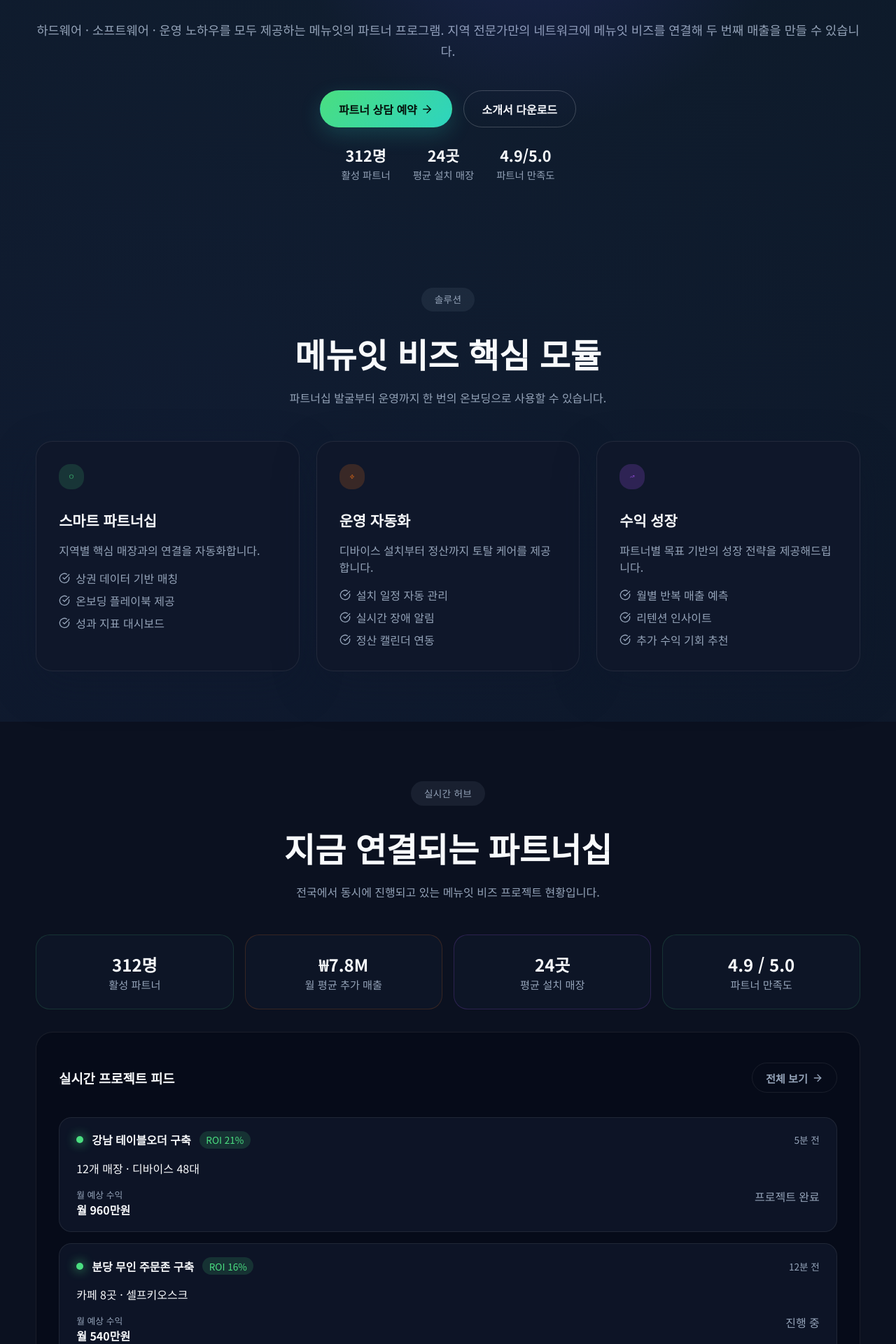
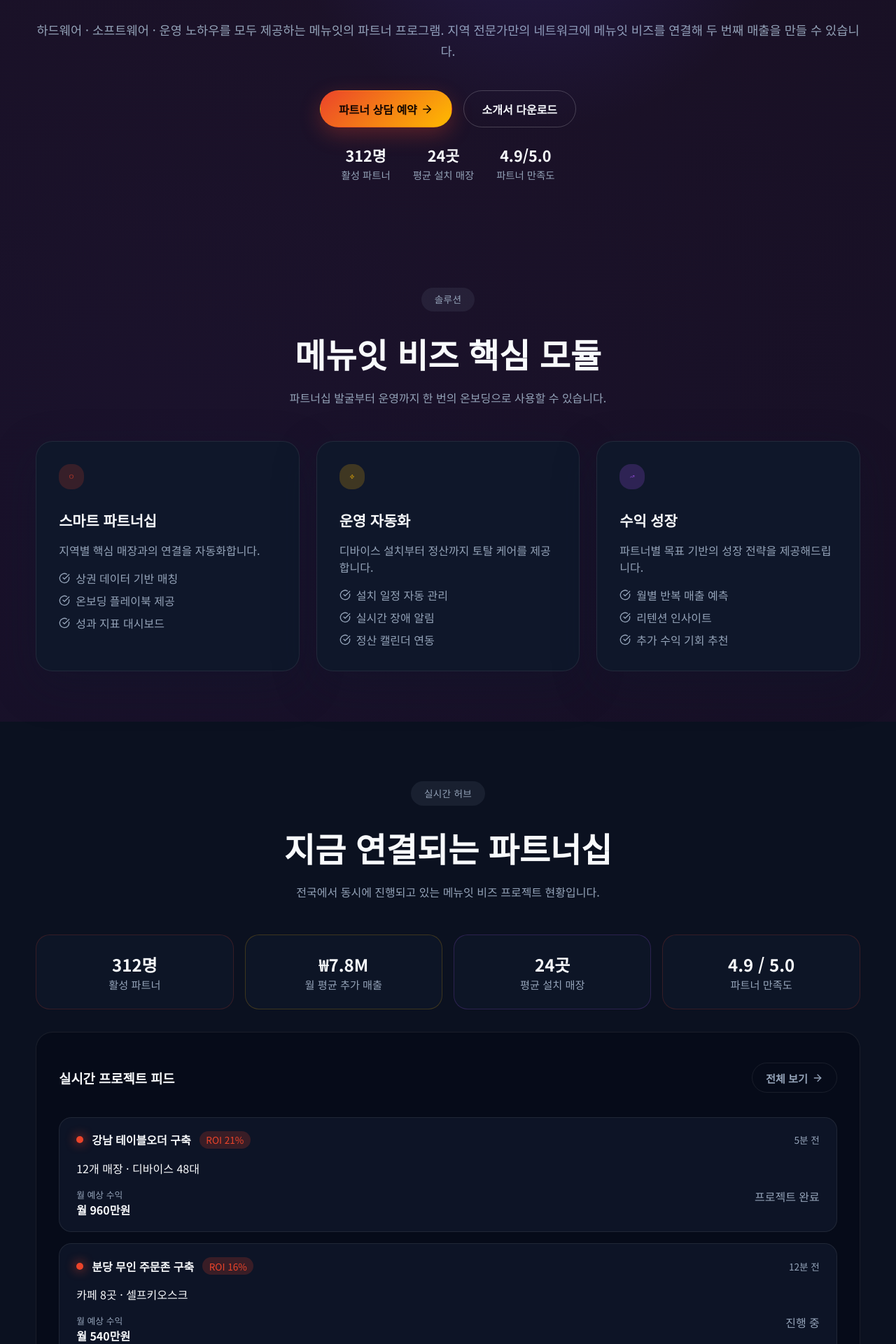
Before and after one commit to chorock-rock/menuit-hub, a Next.js app: page / in a window 1280 px wide. Shown: the part 400-2320 px from the top of the page at 70% size. Built offline with nearby package versions, Linux system fonts and the light colour scheme.

Commit message:
Design Upgrade

```diff
--- a/app/globals.css
+++ b/app/globals.css
@@ -6,10 +6,10 @@
   --border: rgba(255, 255, 255, 0.08);
   --text: #f8fafc;
   --muted: #94a3b8;
-  --mint: #4ade80;
-  --mint-soft: rgba(74, 222, 128, 0.15);
-  --peach: #f97316;
-  --peach-soft: rgba(249, 115, 22, 0.18);
+  --brand: #eb442a;
+  --brand-soft: rgba(235, 68, 42, 0.18);
+  --point: #ffbb00;
+  --point-soft: rgba(255, 187, 0, 0.2);
   --lavender: #a855f7;
   --lavender-soft: rgba(168, 85, 247, 0.2);
 }
@@ -22,7 +22,7 @@
 
 body {
   margin: 0;
-  background: radial-gradient(circle at top, rgba(74, 222, 128, 0.08), transparent),
+  background: radial-gradient(circle at top, rgba(235, 68, 42, 0.08), transparent),
     radial-gradient(circle at 20% 20%, rgba(79, 70, 229, 0.12), transparent),
     var(--bg);
   color: var(--text);
@@ -64,7 +64,7 @@
   width: 48px;
   height: 48px;
   border-radius: 16px;
-  background: linear-gradient(135deg, var(--mint), #10b981);
+  background: linear-gradient(135deg, var(--brand), var(--point));
   display: flex;
   align-items: center;
   justify-content: center;
@@ -116,9 +116,9 @@
 }
 
 .btn--primary {
-  background: linear-gradient(135deg, var(--mint), #2dd4bf);
-  color: #04110b;
-  box-shadow: 0 10px 30px rgba(45, 212, 191, 0.2);
+  background: linear-gradient(135deg, var(--brand), var(--point));
+  color: #140600;
+  box-shadow: 0 10px 30px rgba(235, 68, 42, 0.3);
 }
 
 .btn--secondary {
@@ -133,7 +133,7 @@
 
 .btn--primary:hover {
   transform: translateY(-2px);
-  box-shadow: 0 15px 35px rgba(74, 222, 128, 0.3);
+  box-shadow: 0 15px 35px rgba(255, 187, 0, 0.35);
 }
 
 .btn--secondary:hover,
@@ -191,7 +191,7 @@
 }
 
 .gradient-text {
-  background: linear-gradient(120deg, var(--mint), #38bdf8, #a855f7);
+  background: linear-gradient(120deg, var(--brand), var(--point), #a855f7);
   -webkit-background-clip: text;
   color: transparent;
 }
@@ -296,14 +296,14 @@
   color: var(--muted);
 }
 
-.card--mint .card__icon {
-  background: var(--mint-soft);
-  color: var(--mint);
+.card--brand .card__icon {
+  background: var(--brand-soft);
+  color: var(--brand);
 }
 
-.card--peach .card__icon {
-  background: var(--peach-soft);
-  color: var(--peach);
+.card--point .card__icon {
+  background: var(--point-soft);
+  color: var(--point);
 }
 
 .card--lavender .card__icon {
@@ -336,12 +336,12 @@
   font-size: 0.95rem;
 }
 
-.stat--mint {
-  border-color: var(--mint-soft);
+.stat--brand {
+  border-color: var(--brand-soft);
 }
 
-.stat--peach {
-  border-color: var(--peach-soft);
+.stat--point {
+  border-color: var(--point-soft);
 }
 
 .stat--lavender {
@@ -386,16 +386,16 @@
   width: 10px;
   height: 10px;
   border-radius: 50%;
-  background: var(--mint);
-  box-shadow: 0 0 15px var(--mint);
+  background: var(--brand);
+  box-shadow: 0 0 15px var(--brand);
 }
 
 .feed__roi {
   font-size: 0.85rem;
   padding: 0.15rem 0.6rem;
   border-radius: 999px;
-  background: rgba(74, 222, 128, 0.15);
-  color: var(--mint);
+  background: rgba(235, 68, 42, 0.2);
+  color: var(--brand);
 }
 
 .feed__time {
@@ -445,14 +445,14 @@
   margin-bottom: 1rem;
 }
 
-.step--mint .step__icon {
-  background: var(--mint-soft);
-  color: var(--mint);
+.step--brand .step__icon {
+  background: var(--brand-soft);
+  color: var(--brand);
 }
 
-.step--peach .step__icon {
-  background: var(--peach-soft);
-  color: var(--peach);
+.step--point .step__icon {
+  background: var(--point-soft);
+  color: var(--point);
 }
 
 .step--lavender .step__icon {
@@ -503,7 +503,7 @@
 }
 
 .cta {
-  background: linear-gradient(135deg, rgba(74, 222, 128, 0.15), rgba(59, 130, 246, 0.15));
+  background: linear-gradient(135deg, rgba(235, 68, 42, 0.15), rgba(255, 187, 0, 0.15));
 }
 
 .cta__inner {
--- a/app/page.tsx
+++ b/app/page.tsx
@@ -13,14 +13,14 @@
     title: '스마트 파트너십',
     description: '지역별 핵심 매장과의 연결을 자동화합니다.',
     items: ['상권 데이터 기반 매칭', '온보딩 플레이북 제공', '성과 지표 대시보드'],
-    accent: 'mint',
+    accent: 'brand',
     icon: Shield,
   },
   {
     title: '운영 자동화',
     description: '디바이스 설치부터 정산까지 토탈 케어를 제공합니다.',
     items: ['설치 일정 자동 관리', '실시간 장애 알림', '정산 캘린더 연동'],
-    accent: 'peach',
+    accent: 'point',
     icon: Zap,
   },
   {
@@ -33,10 +33,10 @@
 ]
 
 const stats = [
-  { label: '활성 파트너', value: '312명', accent: 'mint' },
-  { label: '월 평균 추가 매출', value: '₩7.8M', accent: 'peach' },
+  { label: '활성 파트너', value: '312명', accent: 'brand' },
+  { label: '월 평균 추가 매출', value: '₩7.8M', accent: 'point' },
   { label: '평균 설치 매장', value: '24곳', accent: 'lavender' },
-  { label: '파트너 만족도', value: '4.9 / 5.0', accent: 'mint' },
+  { label: '파트너 만족도', value: '4.9 / 5.0', accent: 'brand' },
 ]
 
 const trades = [
@@ -79,13 +79,13 @@
     title: '1. 전략 미팅',
     desc: '상권 진단과 목표 매출을 함께 정의합니다.',
     icon: FileText,
-    accent: 'mint',
+    accent: 'brand',
   },
   {
     title: '2. 설치 & 런칭',
     desc: '하드웨어 · 소프트웨어 · 교육까지 일괄 지원합니다.',
     icon: Shield,
-    accent: 'peach',
+    accent: 'point',
   },
   {
     title: '3. 성장 동반',
```
